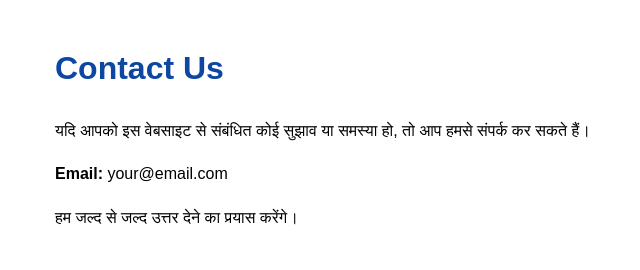
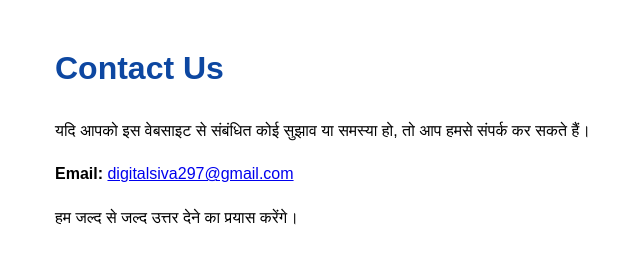
Before and after one commit to Janseva123/Janseva, a plain HTML site: page contact.html in a window 1280 px wide. Shown: the whole page, without its empty margins (185-825 px from the left). Drawn offline with Linux system fonts and the light colour scheme.

Commit message:
Update contact.html

```diff
--- a/contact.html
+++ b/contact.html
@@ -24,7 +24,7 @@ color:#0d47a1;
 
 <p>यदि आपको इस वेबसाइट से संबंधित कोई सुझाव या समस्या हो, तो आप हमसे संपर्क कर सकते हैं।</p>
 
-<p><b>Email:</b> your@email.com</p>
+<p><b>Email:</b> <a href="mailto:digitalsiva297@gmail.com">digitalsiva297@gmail.com</a></p>
 
 <p>हम जल्द से जल्द उत्तर देने का प्रयास करेंगे।</p>
 
```
